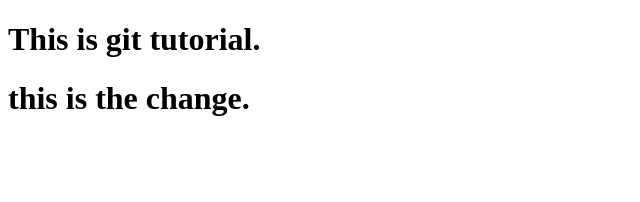
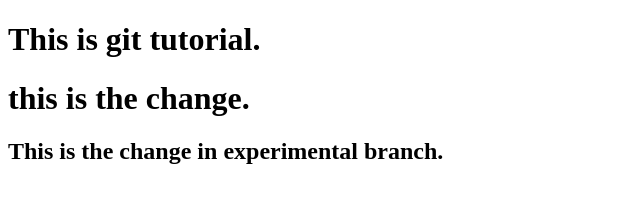
Before and after one commit to himanshusharmadotcom/get-test, a plain HTML site: page index.html in a window 1280 px wide. Shown: the whole page, without its empty margins (0-640 px from the left). Drawn offline with Linux system fonts and the light colour scheme.

Commit message:
change in the experimental branch

```diff
--- a/index.html
+++ b/index.html
@@ -8,5 +8,6 @@
 <body>
     <h1>This is git tutorial.</h1>
     <h1>this is the change.</h1>
+    <h2>This is the change in experimental branch.</h2>
 </body>
 </html>
```
